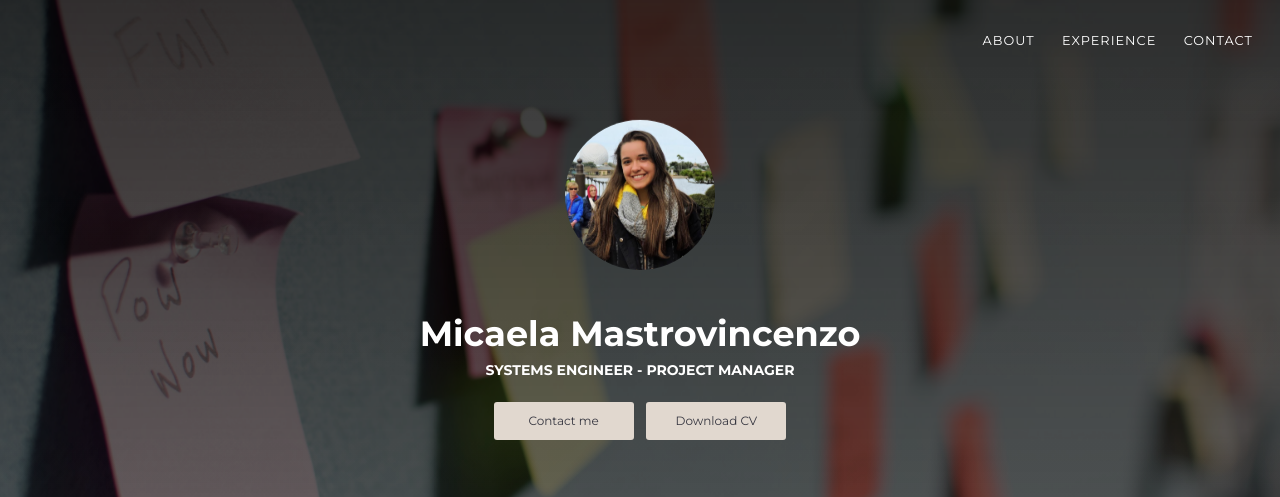
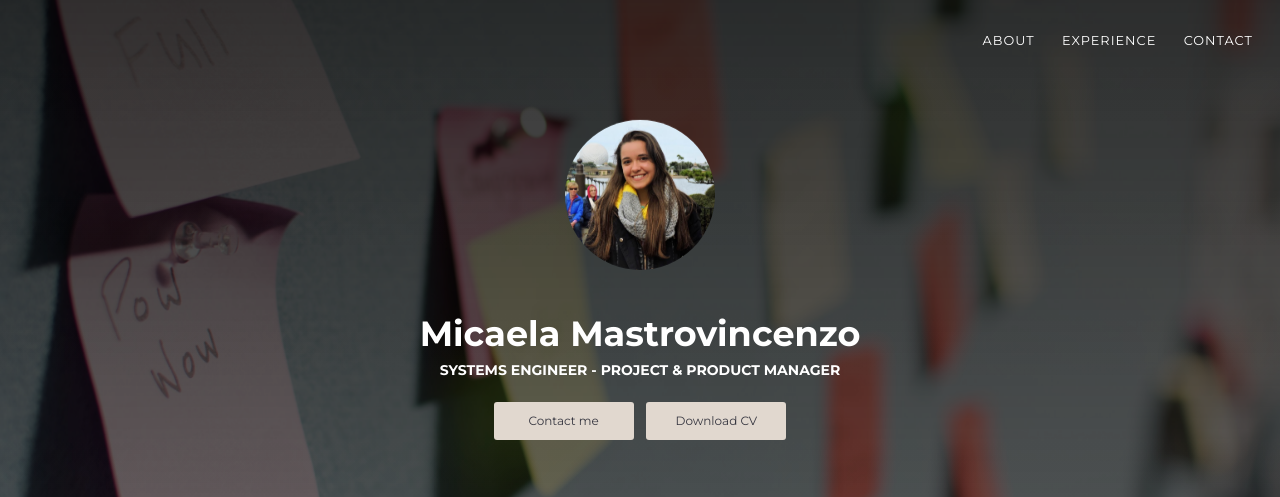
Before and after one commit to micamastro/cv, a plain HTML site: page index.html in a window 1280 px wide. Shown: the top 497 px of the page. Drawn offline with Linux system fonts and the light colour scheme.

Commit message:
update headline

```diff
--- a/index.html
+++ b/index.html
@@ -45,7 +45,7 @@
                                     <a href="#"><img src="images/profile-image.jpg" alt="Image" /></a>
                                 </div>
                                 <div class="h2 title">Micaela Mastrovincenzo</div>
-                                <p class="category text-white">Systems Engineer - Project Manager</p>
+                                <p class="category text-white">Systems Engineer - Project & Product Manager</p>
                                 <a class="btn btn-primary smooth-scroll mr-2" href="#contact" data-aos="zoom-in" data-aos-anchor="data-aos-anchor">Contact me</a>
                                 <a class="btn btn-primary" href="cv-pdf/Mastrovincenzo - CV.pdf" target="_blank" data-aos="zoom-in" data-aos-anchor="data-aos-anchor">Download CV</a>
                             </div>
```
